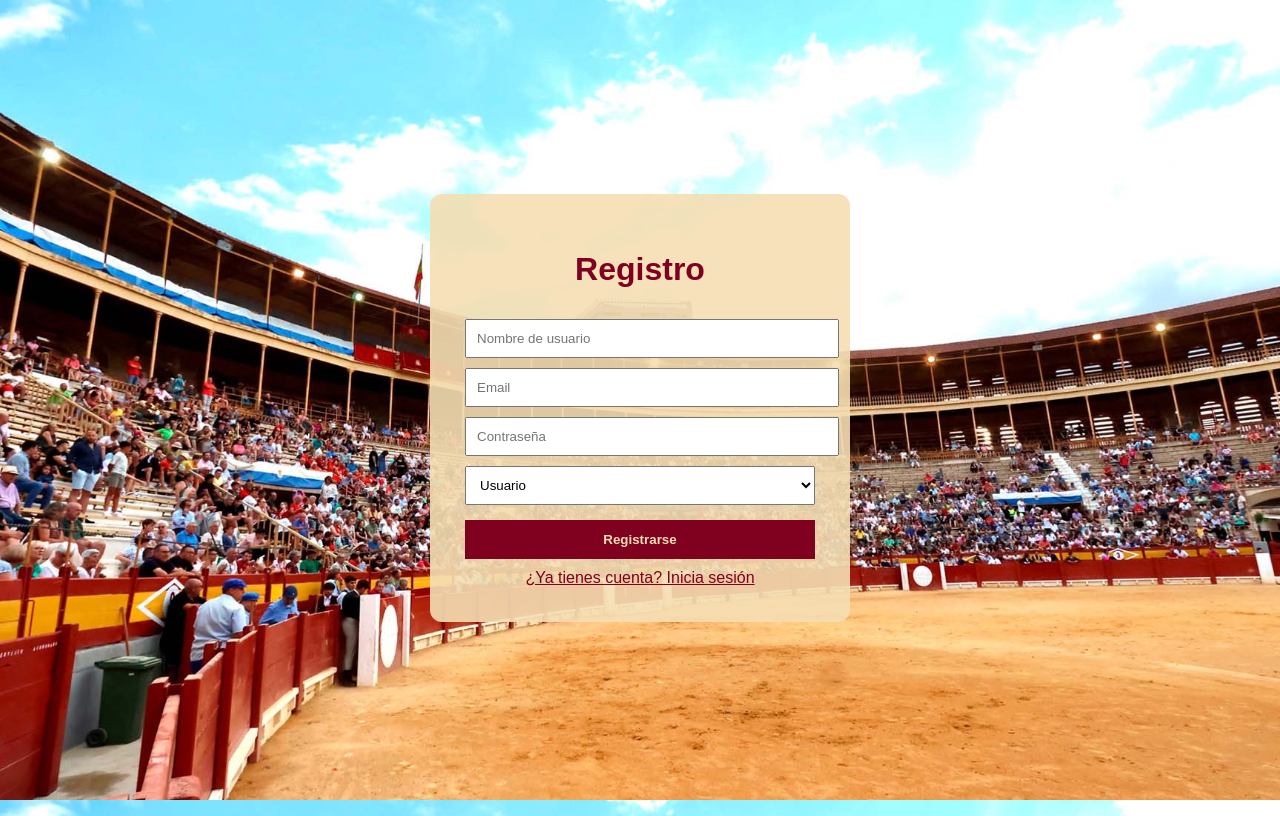
After one commit to Raul171007/ToroManager, a PHP site: page /registro.php in a window 1280 px wide. The commit adds this page. Run offline with PHP 8.4, Linux system fonts and the light colour scheme.

Commit message:
Añadir formulario de registro

```diff
--- a/index.php
+++ b/index.php
@@ -73,7 +73,7 @@ color:#800020;
 
 <a href="toros_corrida/index_toros_corrida.php">Toros en Corrida</a>
 
-<a href="usuarios/index_usuarios.php">Gestión de Usuarios</a>
+
 
 <a href="logout.php">Cerrar sesión</a>
 
--- /dev/null
+++ b/registro.php
@@ -0,0 +1,73 @@
+<?php session_start(); ?>
+<!DOCTYPE html>
+<html>
+<head>
+<title>Registro</title>
+<style>
+body{
+    font-family:Arial;
+    background:url("fondo_index.jpg") no-repeat center center fixed;
+    background-size:cover;
+    display:flex;
+    justify-content:center;
+    align-items:center;
+    height:100vh;
+}
+form{
+    background:rgba(245,222,179,0.9);
+    padding:35px;
+    border-radius:12px;
+    width:350px;
+}
+h1{
+    text-align:center;
+    color:#800020;
+}
+input, select{
+    width:100%;
+    padding:10px;
+    margin-top:10px;
+}
+button{
+    margin-top:15px;
+    width:100%;
+    padding:12px;
+    background:#800020;
+    color:#f5deb3;
+    border:none;
+    font-weight:bold;
+    cursor:pointer;
+}
+button:hover{
+    background:#f5deb3;
+    color:#800020;
+}
+.error{
+    color:red;
+    text-align:center;
+    margin-top:10px;
+}
+a{
+    display:block;
+    text-align:center;
+    margin-top:10px;
+    color:#800020;
+}
+</style>
+</head>
+<body>
+<form action="guardar_registro.php" method="POST">
+    <h1>Registro</h1>
+    <input type="text" name="nombre_usuario" placeholder="Nombre de usuario" required>
+    <input type="email" name="email" placeholder="Email" required>
+    <input type="password" name="contrasena" placeholder="Contraseña" required>
+    <select name="rol">
+        <option value="usuario">Usuario</option>
+        <option value="admin">Admin</option>
+    </select>
+    <button type="submit">Registrarse</button>
+    <?php if(isset($_GET['error'])){ echo "<p class='error'>El email ya está registrado</p>"; } ?>
+    <a href="login.php">¿Ya tienes cuenta? Inicia sesión</a>
+</form>
+</body>
+</html>
```
Also changed, not shown: guardar_registro.php (added, +24 -0 lines), login.php (+10 -0 lines).
